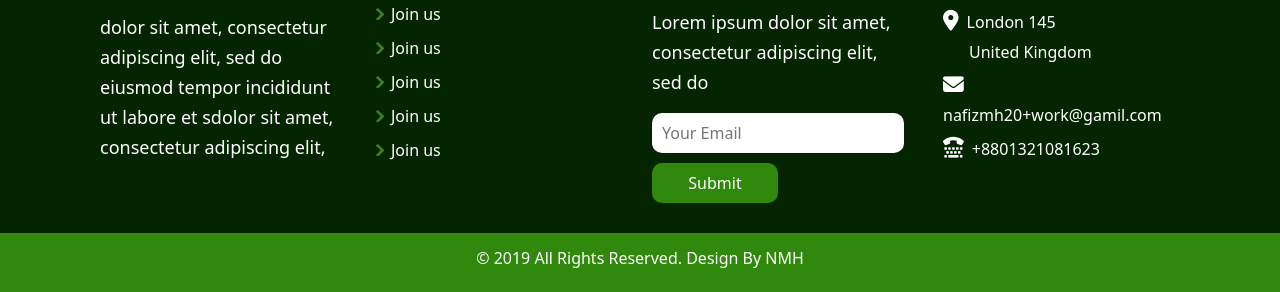
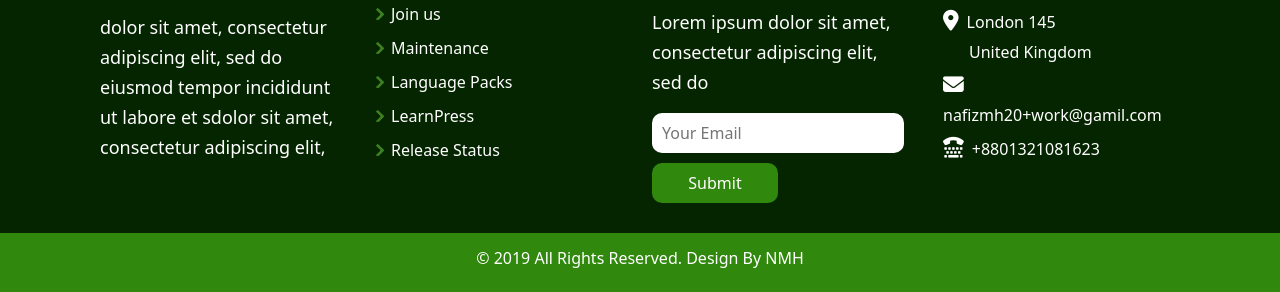
Before and after one commit to nafizmh/moon, a plain HTML site: page index.html in a window 1280 px wide. Shown: the part 4427-4719 px from the top of the page. Drawn offline with Linux system fonts and the light colour scheme; a web font is replaced by a local one.

Commit message:
Update index.html

```diff
--- a/index.html
+++ b/index.html
@@ -233,10 +233,10 @@
                     <h3 class="text-center text-md-start text-lg-start">Quick Link</h3>
                     <ul>
                         <li><a href="">Join us</a></li>
-                        <li><a href="">Join us</a></li>
-                        <li><a href="">Join us</a></li>
-                        <li><a href="">Join us</a></li>
-                        <li><a href="">Join us</a></li>
+                        <li><a href="">Maintenance</a></li>
+                        <li><a href="">Language Packs</a></li>
+                        <li><a href="">LearnPress</a></li>
+                        <li><a href="">Release Status</a></li>
                     </ul>
                 </div>
                 <div class="col-12 col-md-6 col-lg-3">
```
